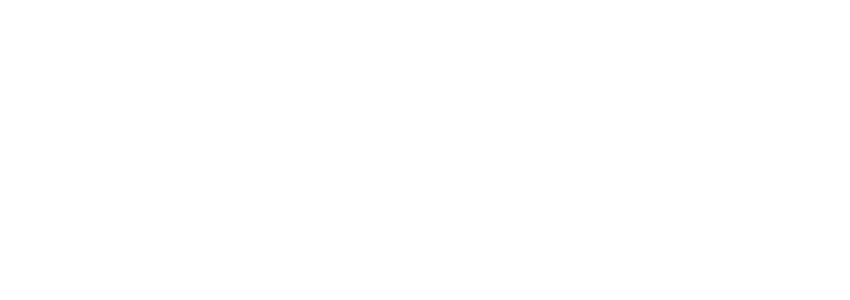
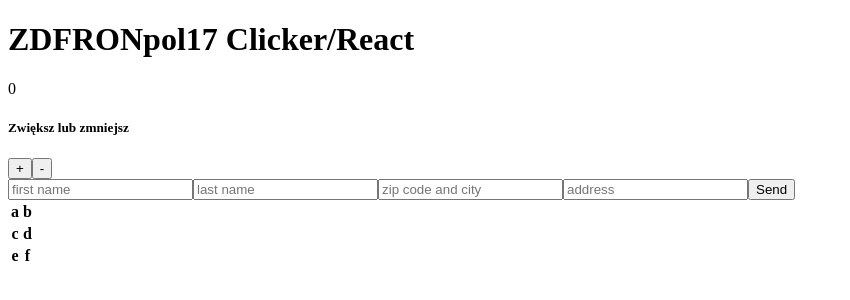
Before and after one commit to ziarenn/ZDFRONpol17-Clicker, a React (Create React App) app: page / in a window 1280 px wide. Shown: the top 300 px of the page, without its empty margins (0-850 px from the left). Built offline with nearby package versions, Linux system fonts and the light colour scheme.

Commit message:
Kod 22.01.2023 15:00

```diff
--- a/src/App.tsx
+++ b/src/App.tsx
@@ -1,7 +1,22 @@
 import React from "react";
-
+import CountDisplay from "./components/CountDisplay/CountDisplay";
+import Display from "./components/Display/Display";
+import Form from "./components/Form/Form";
+import Heading from "./components/Heading/Heading";
+import Manipulator from "./components/Manipulator/Manipulator";
+import Table from "./components/Table/Table";
+// jsx - javascript expression
+// tsx
 function App() {
-  return <div className="App"></div>;
+  return (
+    <div className="App">
+      <Heading />
+      <CountDisplay />
+      <Manipulator />
+      <Form />
+      <Table />
+    </div>
+  );
 }
 
 export default App;
--- /dev/null
+++ b/src/components/CountDisplay/CountDisplay.tsx
@@ -0,0 +1,11 @@
+import React from "react";
+
+const CountDisplay = () => {
+  return (
+    <div>
+      <span>0</span>
+    </div>
+  );
+};
+
+export default CountDisplay;
--- /dev/null
+++ b/src/components/Display/Display.tsx
@@ -0,0 +1,11 @@
+import React from "react";
+
+const Display = () => {
+  return (
+    <div>
+      <p>123 to jest display</p>
+    </div>
+  );
+};
+
+export default Display;
--- /dev/null
+++ b/src/components/Form/Form.tsx
@@ -0,0 +1,15 @@
+import React from "react";
+
+const Form = () => {
+  return (
+    <form id="contact-form">
+      <input placeholder="first name" />
+      <input placeholder="last name" />
+      <input placeholder="zip code and city" />
+      <input placeholder="address" />
+      <button type="submit">Send</button>
+    </form>
+  );
+};
+
+export default Form;
--- /dev/null
+++ b/src/components/Heading/Heading.tsx
@@ -0,0 +1,8 @@
+import React from "react";
+
+const Heading = () => {
+  return <h1>ZDFRONpol17 Clicker/React</h1>;
+};
+
+export default Heading;
+// rafce
--- /dev/null
+++ b/src/components/Manipulator/Manipulator.tsx
@@ -0,0 +1,13 @@
+import React from "react";
+
+const Manipulator = () => {
+  return (
+    <div>
+      <h5>Zwiększ lub zmniejsz</h5>
+      <button>+</button>
+      <button>-</button>
+    </div>
+  );
+};
+
+export default Manipulator;
--- /dev/null
+++ b/src/components/Table/Table.tsx
@@ -0,0 +1,28 @@
+import React from "react";
+
+const Table = () => {
+  return (
+    <table>
+      <thead>
+        <tr>
+          <th>a</th>
+          <th>b</th>
+        </tr>
+      </thead>
+      <tbody>
+        <tr>
+          <th>c</th>
+          <th>d</th>
+        </tr>
+      </tbody>
+      <tfoot>
+        <tr>
+          <th>e</th>
+          <th>f</th>
+        </tr>
+      </tfoot>
+    </table>
+  );
+};
+
+export default Table;
```
Also changed, not shown: src/index.tsx (+5 -5 lines).
